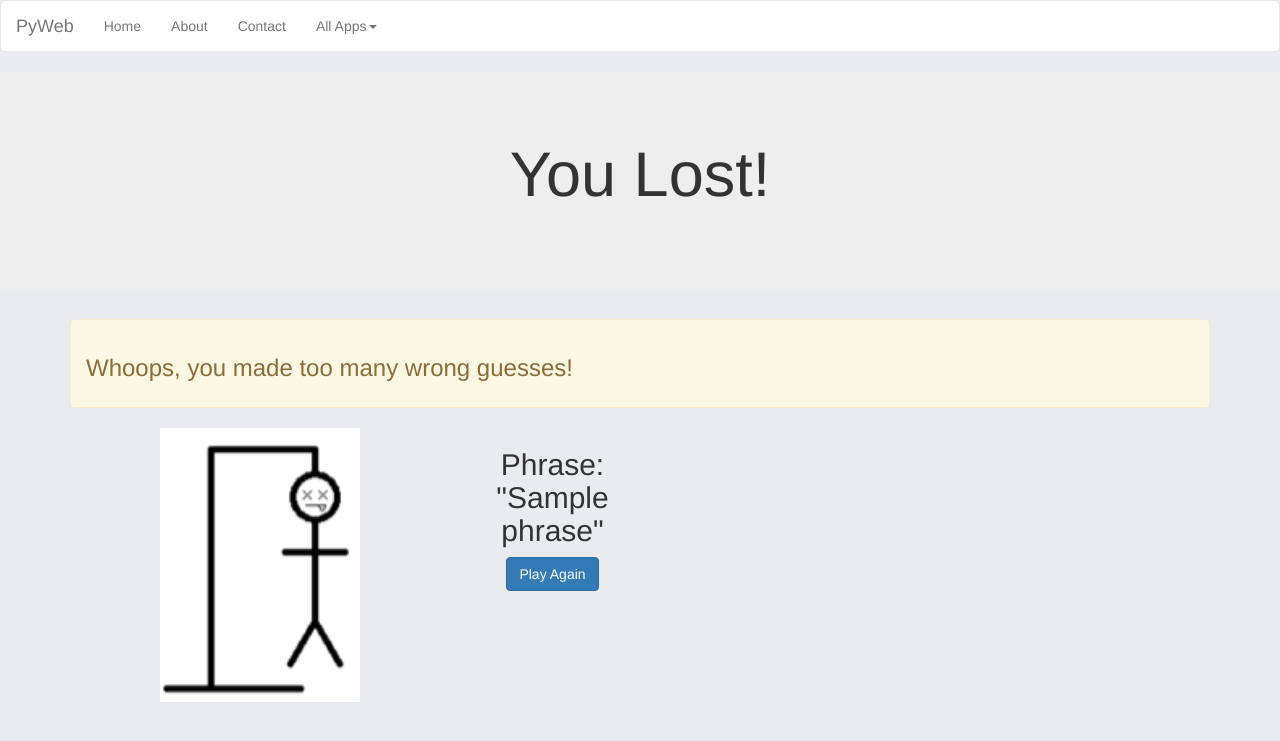
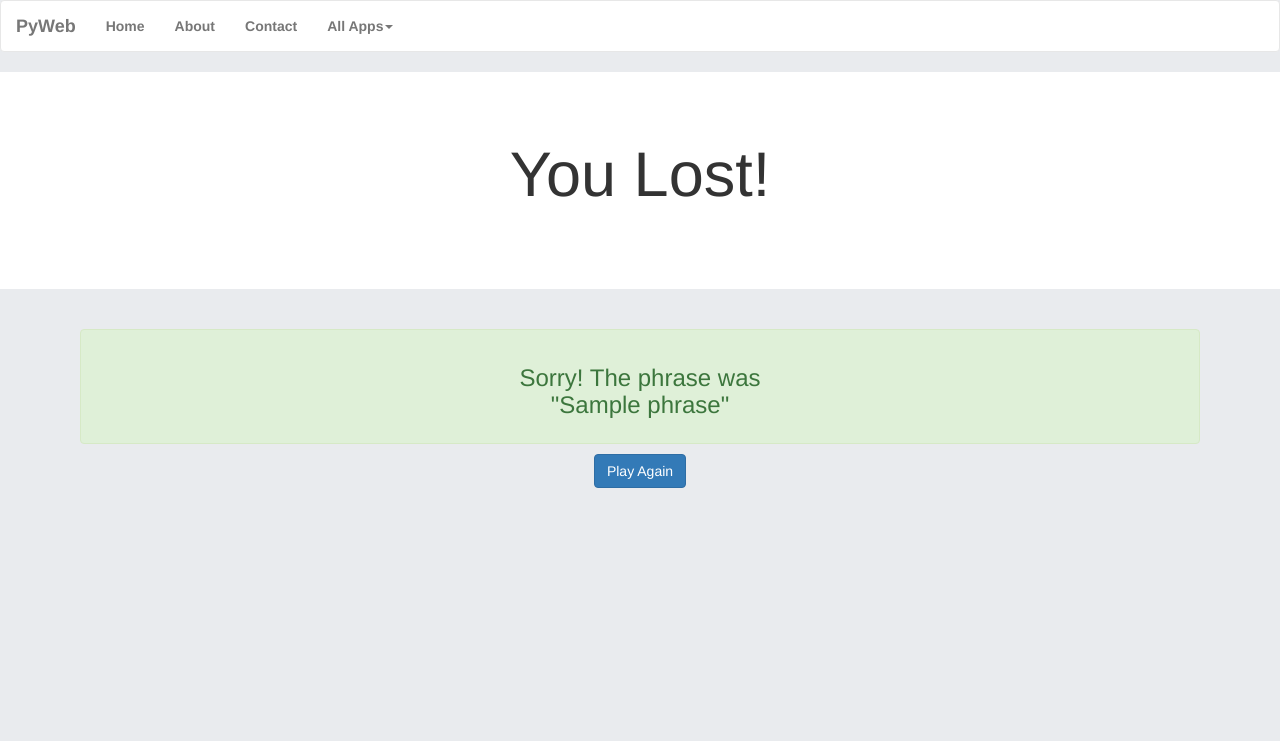
Before and after one commit to coderchris591/pyweb, a Flask app: template templates/lost.html in a window 1280 px wide. Shown: the top 741 px of the page. Run offline with Flask 3, Linux system fonts and the light colour scheme; the template is opened without the code that fills it: most values are stand-ins (such as "Sample title", 1, 10 or a date in 2020); some libraries are stand-ins or nearby versions.

Commit message:
Updated Styles on various pages

```diff
--- a/static/style.css
+++ b/static/style.css
@@ -20,16 +20,55 @@ body{
 
 .rounded-image {
     border-radius: 50%;
+    border: 5px solid #fff;
+    box-shadow: 2px 2px 5px rgba(0, 0, 0, 0.1);
 }
 
 .thumbnail {
     background-color: #fff;
-    border: 1px solid #ddd;
+    border: 1px solid black;
     border-radius: 6px;
     box-shadow: 2px 2px 5px rgba(0, 0, 0, 0.1);
+    max-width: 250px;
+    min-height: 225px;
+    margin: auto;
+}
+
+.thumbnail img {
+    border-radius: 6px 6px 0 0;
+    max-width: 100%;
+}
+
+.thumbnail:hover {
+    box-shadow: 4px 4px 5px rgba(0, 0, 0, 0.3);
+}
+
+a {
+    color: #000;
+    font-weight: bold;
+
+}
+
+a:hover {
+    color: #000;
+    text-decoration: none;
 }
 
 hr {
     background-color: lightgrey;
     height: 2px;
 }
+
+.credit img {
+    width: 100px;
+    height: auto;
+    margin: 10px;
+}
+
+.alert {
+    margin: 10px;
+}
+
+.jumbotron {
+    background-color: #fff;
+}
--- a/templates/lost.html
+++ b/templates/lost.html
@@ -7,24 +7,12 @@
 
 {% block content %}
 <div class="jumbotron text-center">
-    <h1 class="display-4">You Lost!</h1>
+    <h1>You Lost!</h1>
 </div>
-
-<div class="container">
-    <div class="alert alert-warning" role="alert">
-        <h3>Whoops, you made too many wrong guesses!</h3>
+<div class="text-center container">
+    <div class="alert alert-success" role="alert">
+        <h3 class="alert-heading">Sorry! The phrase was <br> "{{ phrase }}"</h3>
     </div>
-    <div class="row justify-content-center align-items-center"></div>
-        <div class="col-md-4 text-center">
-            <img src="{{ url_for('static', filename='img/hangman7.png') }}" class="img-fluid" width="200px">
-        </div>
-        <div class="col-md-4 text-center align-self-center">
-            <div class="col-md-6 mt-4 mt-md-0">
-                <h2>Phrase: "{{ phrase }}"</h2>
-                <a href="{{ url_for('get_sessions', app='phrase') }}" class="btn btn-primary mt-3">Play Again</a>
-            </div>
-        </div>
-    </div>
+    <a href="{{ url_for('get_sessions', app='phrase') }}" class="btn btn-primary">Play Again</a>
 </div>
-
 {% endblock %}
--- a/templates/phrase.html
+++ b/templates/phrase.html
@@ -6,10 +6,9 @@
 {% endblock %}
 
 {% block content %}
-    <h2 class="text-center">Hang Man</h2>
+    <h2 class="text-center">Guess the Phrase</h2>
 
-    <p class="info text-center">Guess the Phrase!</p>
-    <div class="phrase-section text-center">
+    <div class="text-center">
         {% if mistakes == 0 %}
             <img src="{{ url_for('static', filename='img/hangman1.png') }}" class="img-fluid">
         {% elif mistakes == 1 %}
--- a/templates/readability.html
+++ b/templates/readability.html
@@ -12,7 +12,7 @@
 
     <form method="post">
         <div class="form-group">
-            <input class="form-control" type="text" name="text" placeholder="Text to evaluate">
+            <textarea class="form-control" name="text" placeholder="Text to evaluate" style="resize: both; height: 75px;"></textarea>
         </div>
         <br>
         <div class="text-center">
--- a/templates/template.html
+++ b/templates/template.html
@@ -36,7 +36,7 @@
                 <a href="#" class="dropdown-toggle" data-toggle="dropdown" role="button" aria-haspopup="true" aria-expanded="false">All Apps<span class="caret"></span></a>
                 <ul class="dropdown-menu">
                     <li><a href="{{url_for('get_sessions', app='guess')}}">Guess</a></li>
-                    <li><a href="{{url_for('get_sessions', app='phrase')}}">Hangman</a></li>
+                    <li><a href="{{url_for('get_sessions', app='phrase')}}">Phrase</a></li>
                     <li><a href="{{url_for('credit_card_validator')}}">Credit Card Validator</a></li>
                     <li><a href="{{url_for('readability')}}">Readability</a></li>
                     <li><a href="{{url_for('atm')}}">ATM</a></li>
```
Also changed, not shown: templates/credit.html (+8 -8 lines), templates/fifa-world-cup.html (+5 -4 lines), templates/guess.html (+8 -9 lines), templates/index.html (+6 -6 lines), templates/winner.html (+4 -14 lines).
